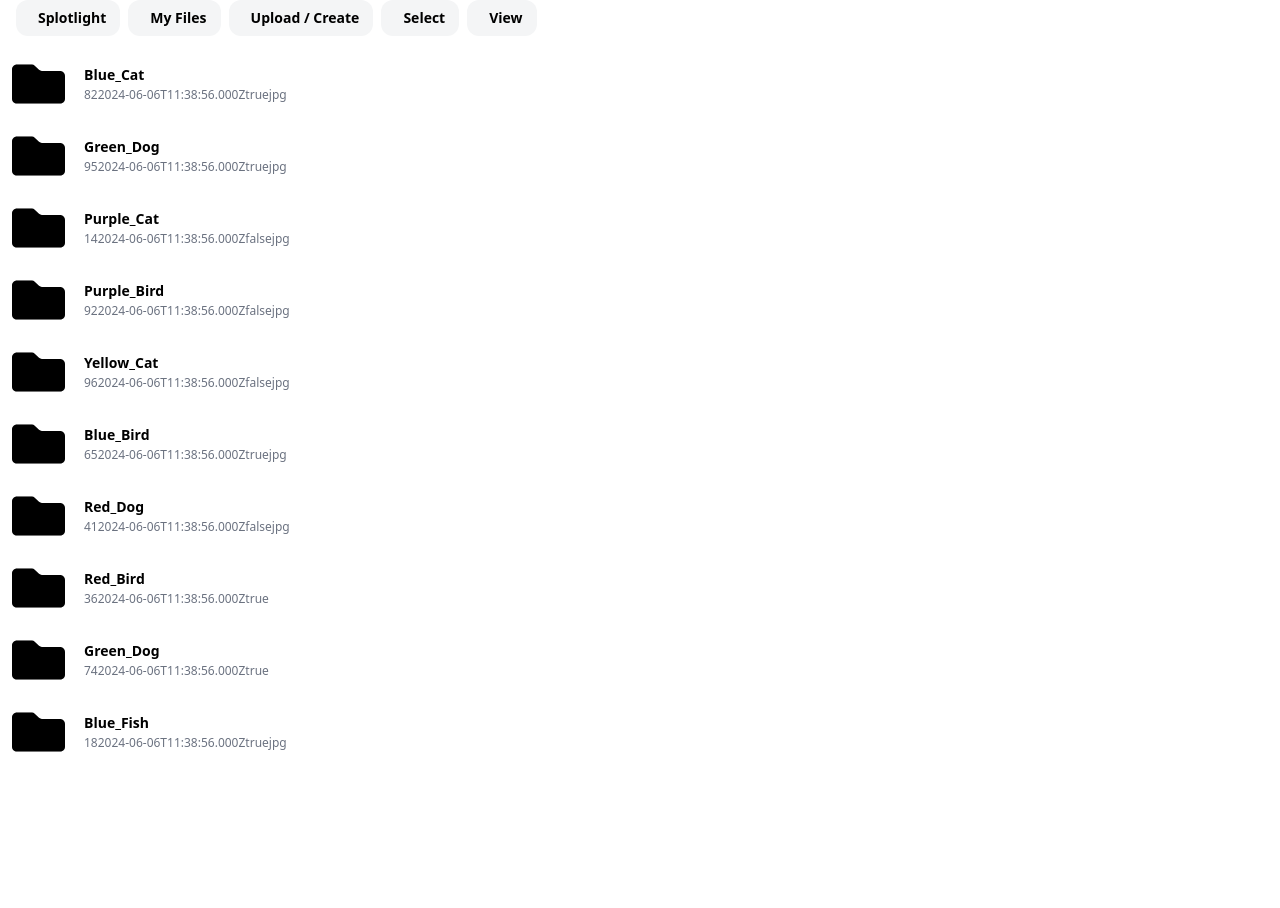
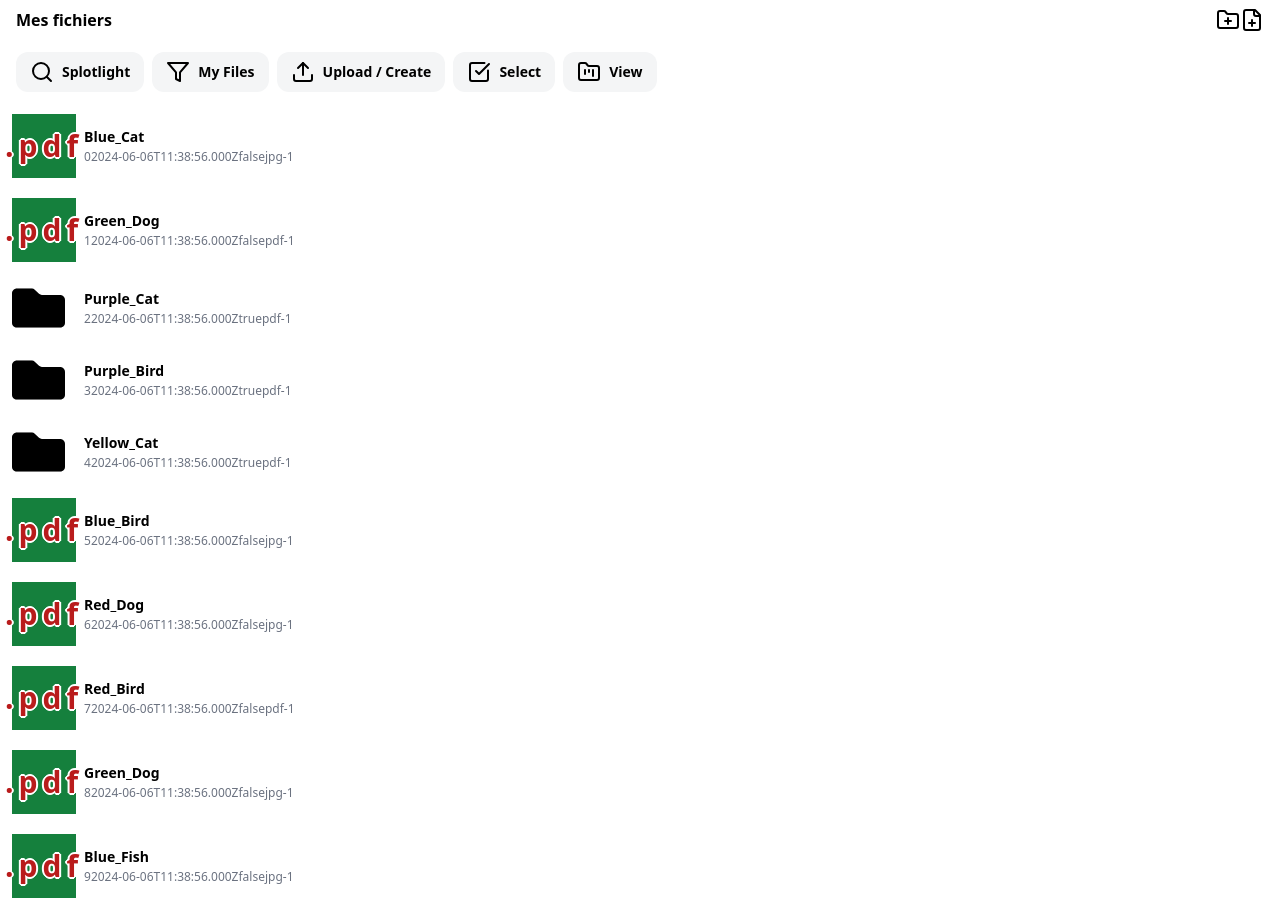
Before and after one commit to newtondotcom/CoffreTonDoc, a Nuxt app: page /platform in a window 1280 px wide. Before the commit the page ends 800 px from the top, so only its background shows below. Built offline with nearby package versions, Linux system fonts and the light colour scheme.

Commit message:
ca charbonne

```diff
--- /dev/null
+++ b/components/icons/thumbnail.vue
@@ -0,0 +1,13 @@
+<template>
+    <div class="w-16 h-16 bg-green-700 flex flex-col justify-center items-center text-3xl text-shadow font-bold text-red-700">
+      .pdf
+    </div>
+  </template>
+
+  <style>
+  .text-shadow {
+    text-shadow: 2px 0 #fff, -2px 0 #fff, 0 2px #fff, 0 -2px #fff,
+               1px 1px #fff, -1px -1px #fff, 1px -1px #fff, -1px 1px #fff;
+               letter-spacing: 5px;
+  }
+  </style>
--- a/components/layout/filters.vue
+++ b/components/layout/filters.vue
@@ -2,28 +2,37 @@
     <div class="flex items-center overflow-x-auto pb-3 pl-4">
         <button class="mr-2 inline-block rounded-xl bg-light-background py-2 px-3.5 dark:bg-2x-dark-foreground">
             <div class="flex items-center">
+                <Search />
                 <span class="ml-2 text-sm font-bold">Splotlight</span>
             </div>
         </button>
         <button class="mr-2 inline-block rounded-xl bg-light-background py-2 px-3.5 dark:bg-2x-dark-foreground">
             <div class="flex items-center">
+                <Filter />
                 <span class="ml-2 text-sm font-bold">My Files</span>
             </div>
         </button>
         <button class="mr-2 inline-block rounded-xl bg-light-background py-2 px-3.5 dark:bg-2x-dark-foreground">
             <div class="flex items-center">
+                <Upload />
                 <span class="ml-2 text-sm font-bold">Upload / Create</span>
             </div>
         </button>
         <button class="mr-2 inline-block rounded-xl bg-light-background py-2 px-3.5 dark:bg-2x-dark-foreground">
             <div class="flex items-center">
+                <SquareCheckBig />
                 <span class="ml-2 text-sm font-bold">Select</span>
             </div>
         </button>
         <button class="mr-2 inline-block rounded-xl bg-light-background py-2 px-3.5 dark:bg-2x-dark-foreground">
             <div class="flex items-center">
+                <FolderKanban />
                 <span class="ml-2 text-sm font-bold">View</span>
             </div>
         </button>
     </div>
 </template>
+
+<script setup lang="ts">
+import { Search,Filter,Upload, SquareCheckBig, FolderKanban} from 'lucide-vue-next';
+</script>
--- a/components/layout/top.vue
+++ b/components/layout/top.vue
@@ -1,10 +1,17 @@
 <template>
-<div class="sticky top-0 z-[19] block flex w-full items-center justify-between bg-white py-5 px-4 text-center dark:bg-dark-background lg:hidden">
-<div class="relative flex select-none items-center text-left min-w-0 lg:pr-6 pr-12">
+    <!--  lg:hidden -->
+<div class="sticky top-0 z-[19] flex w-full items-center justify-between bg-white pb-5 pt-2 px-4 text-center dark:bg-dark-background">
+<div class="relative flex font-bold select-none items-center text-left min-w-0 lg:pr-6 pr-12">
     Mes fichiers
 </div>
-<div class="">
-
+<div class="flex flex-row">
+    <!-- SEARCH BAR -->
+    <FolderPlus />
+    <FilePlus />
 </div>
 </div>
 </template>
+<script setup lang="ts">
+import { FolderPlus,FilePlus } from 'lucide-vue-next';
+
+</script>
--- a/pages/platform.vue
+++ b/pages/platform.vue
@@ -2,17 +2,22 @@
   <LayoutTop />
   <LayoutFilters />
   <div class="w-full flex space-x-3 lg:overflow-hidden grow relative min-w-0">
+    <!-- BREADCRUMBS -->
     <ul class="min-w-full">
-        <li v-for="(file, index) in files" :key="index" class="flex select-none items-center rounded-xl border-2 border-dashed border-transparent px-2.5 py-2 cursor-pointer hover:bg-light-background dark:hover:bg-dark-foreground">
-            <div class="relative w-16 shrink-0"><IconsFolder /></div>
+      <li v-for="(file, index) in filteredFiles" @click="folderSelected = file.isFolder ? file.id : folderSelected" :key="index" class="flex select-none items-center rounded-xl border-2 border-dashed border-transparent px-2.5 py-2 cursor-pointer hover:bg-light-background dark:hover:bg-dark-foreground">
+        <div class="relative w-16 shrink-0">
+          <IconsFolder v-if="file.isFolder"/>
+          <IconsThumbnail :extension="file.extension" v-else />
+        </div>
         <div class="flex flex-col pl-2 min-w-0">
           <div class="item-name mb-0.5 block overflow-hidden text-ellipsis whitespace-nowrap text-sm font-bold lg:pr-0 pr-4 hover:underline cursor-text">{{ file.name }}</div>
           <div class="min-w-0">
             <small class="block text-xs text-gray-500 dark:text-gray-500">
-                    <span>{{ file.number }}</span>
-                    <span>{{ file.date }}</span>
-                    <span>{{ file.isFolder }}</span>
-                    <span>{{ file.extension }}</span>
+              <span>{{ file.id }} </span>
+              <span>{{ file.date }} </span>
+              <span>{{ file.isFolder }} </span>
+              <span>{{ file.extension }} </span>
+              <span>{{ file.idParent }}</span>
             </small>
           </div>
         </div>
@@ -22,16 +27,16 @@
 </template>
 
 <script setup lang="ts">
-
-  interface File {
-    name: string;
-    number: number;
-    date: string;
-    isFolder: boolean;
-    extension: string | null;
-  }
+import { ref, computed, watch } from 'vue';
+import type { File } from '~/types/types';
 
 const files = ref<File[]>([]);
+const folderSelected = ref<number>(-1);
+
+// Filtrer les fichiers en fonction de idParent
+const filteredFiles = computed(() => {
+  return files.value.filter(file => file.idParent === folderSelected.value);
+});
 
 // Fonction pour générer un nom de fichier aléatoire
 function generateFileName() {
@@ -42,18 +47,44 @@
   return `${adjective}_${noun}`;
 }
 
-  // Fonction pour générer de faux fichiers
+// Fonction pour générer de faux fichiers avec des sous-dossiers et des fichiers enfants
 function generateFakeFiles(count: number) {
   const fakeFiles: File[] = [];
+  const rootFolders: number[] = [];
+
   for (let i = 0; i < count; i++) {
-      fakeFiles.push({
+    const isFolder = Math.random() < 0.5;
+    const newFile: File = {
       name: generateFileName(),
-        number: Math.floor(Math.random() * 100),
+      id: i,
       date: new Date().toISOString(),
-        isFolder: Math.random() < 0.5, // 50% de chance que ce soit un dossier
-        extension: Math.random() < 0.8 ? 'jpg' : null // 80% de chance que ce soit une image
+      isFolder,
+      extension: !isFolder && Math.random() < 0.8 ? 'jpg' : 'pdf',
+      idParent: -1 // Initialement pas de parent
+    };
+
+    fakeFiles.push(newFile);
+    if (isFolder) {
+      rootFolders.push(i);
+    }
+  }
+
+  // Créer des fichiers enfants pour chaque dossier racine
+  rootFolders.forEach(parentId => {
+    const childCount = Math.floor(Math.random() * 5) + 1; // entre 1 et 5 fichiers enfants
+    for (let i = 0; i < childCount; i++) {
+      const childFile: File = {
+        name: generateFileName(),
+        id: fakeFiles.length,
+        date: new Date().toISOString(),
+        isFolder: false,
+        extension: 'txt',
+        idParent: parentId
+      };
+      fakeFiles.push(childFile);
+    }
   });
-    }
+
   return fakeFiles;
 }
 
```
Also changed, not shown: types/types.d.ts (added, +8 -0 lines). Lines whose indentation alone changed are shown as unchanged.
